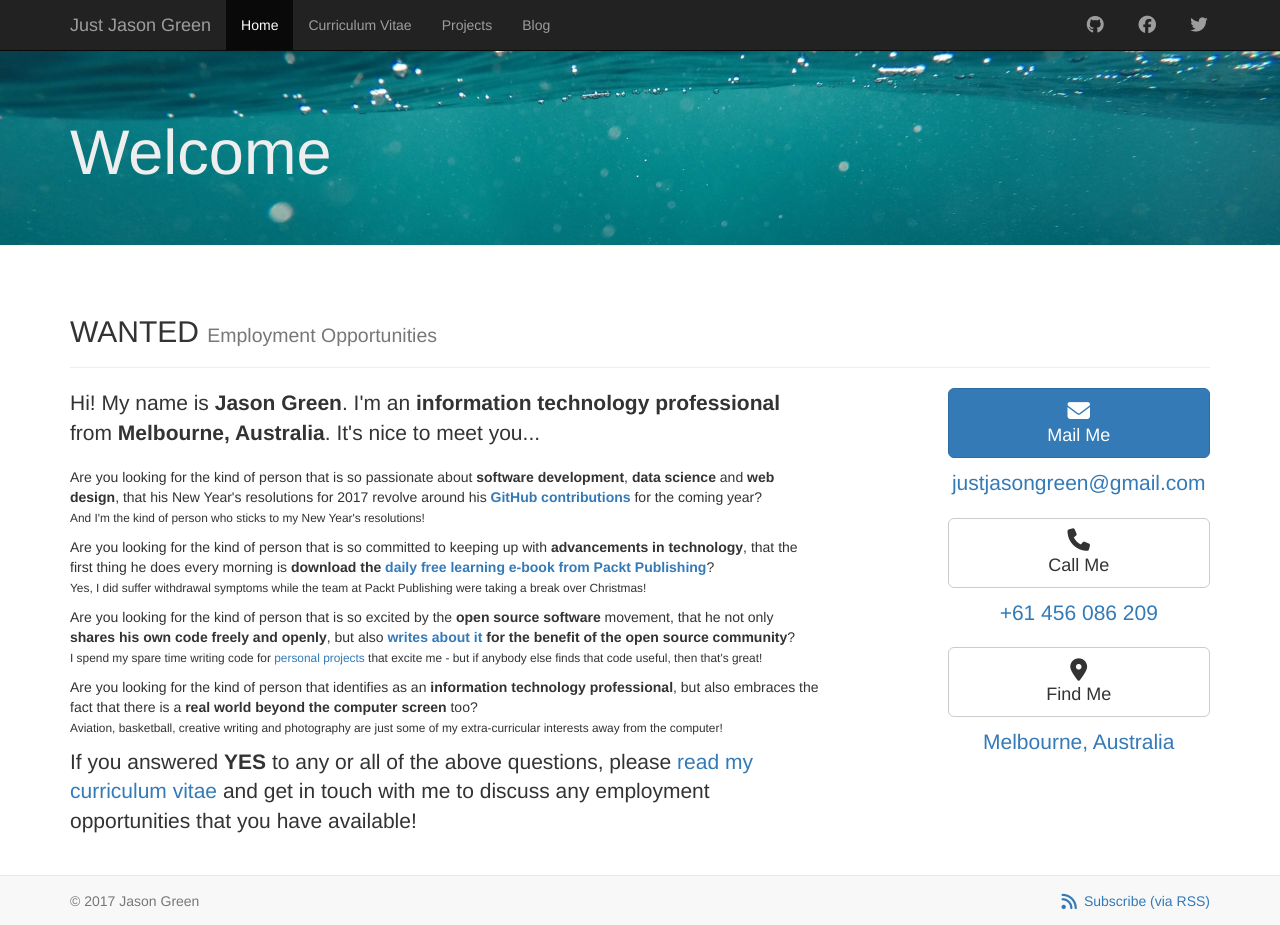
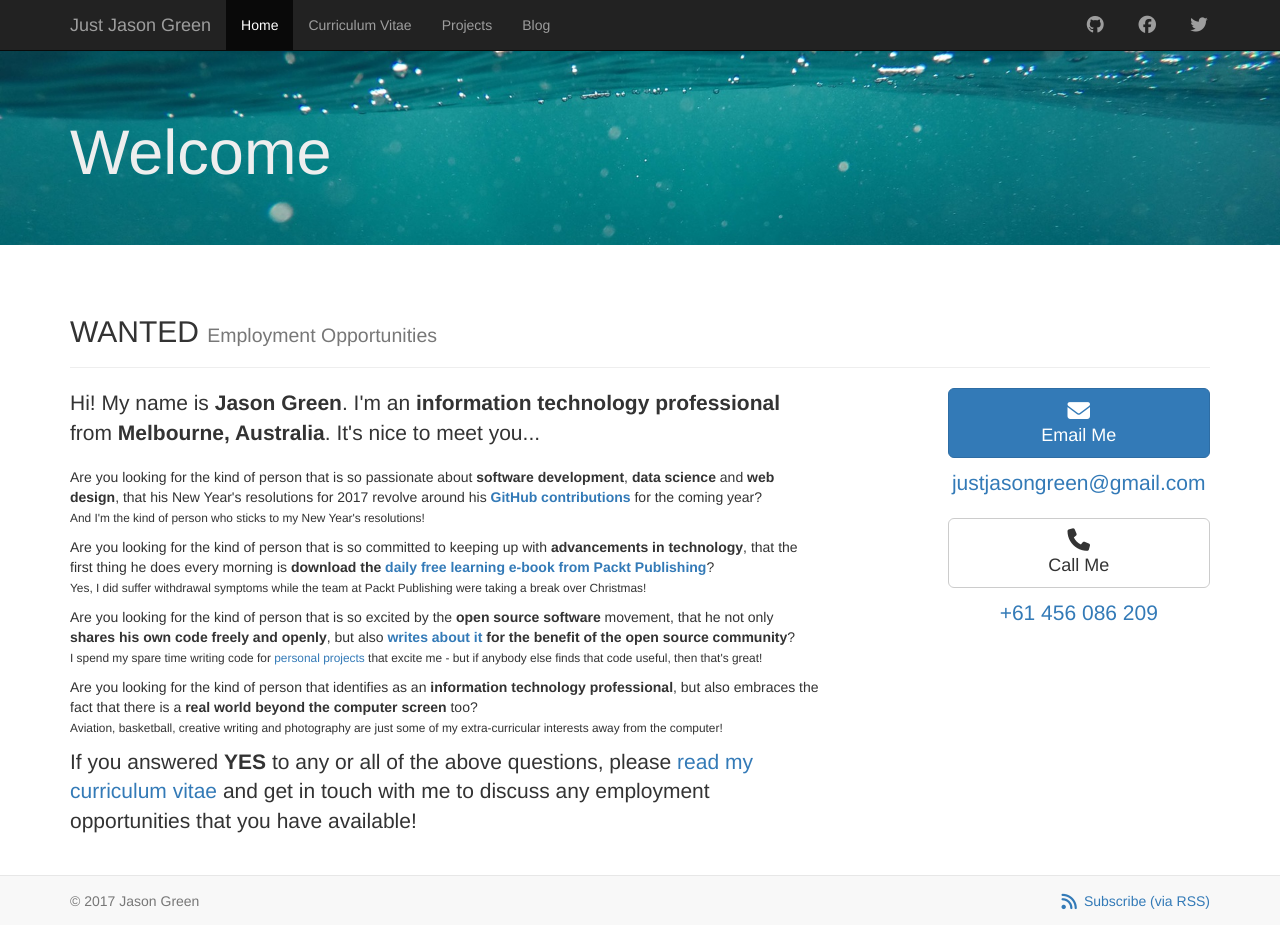
Before and after one commit to justjasongreen/justjasongreen.github.io, a Jekyll site: the page built from index.html, in a window 1280 px wide and 925 px high. Built offline with Jekyll 4.4.1, drawn with Linux system fonts in a browser that asks for light colours; nearby versions of some CDN libraries.

Commit message:
Add Contact Details
Add contact.html include to DRY up the contact details/links already featured on the home page.

Update index.html to use the contact.html include.

Update curriculum-vitae/index.html to add the contact.html include.

```diff
--- /dev/null
+++ b/_includes/contact.html
@@ -0,0 +1,19 @@
+<hr class="visible-xs-block" />
+<p>
+    <a href="mailto:justjasongreen@gmail.com" class="btn btn-primary btn-lg btn-block">
+        <i class="fa fa-envelope fa-fw fa-lg"></i><br />
+        Email Me
+    </a>
+</p>
+<p class="lead">
+    <a href="mailto:justjasongreen@gmail.com">justjasongreen@gmail.com</a>
+</p>
+<p>
+    <a href="tel:+61-456-086-209" class="btn btn-default btn-lg btn-block">
+        <i class="fa fa-phone fa-fw fa-lg"></i><br />
+        Call Me
+    </a>
+</p>
+<p class="lead">
+    <a href="tel:+61-456-086-209">+61 456 086 209</a>
+</p>
--- a/index.html
+++ b/index.html
@@ -28,33 +28,6 @@
         <p class="lead">If you answered <strong>YES</strong> to any or all of the above questions, please <a href="{{ '/curriculum-vitae/' | relative_url }}">read my curriculum vitae</a> and get in touch with me to discuss any employment opportunities that you have available!</p>
     </div>
     <div class="col-md-offset-1 col-md-3 text-center">
-        <hr class="visible-xs-block" />
-        <p>
-            <a href="mailto:justjasongreen@gmail.com" class="btn btn-primary btn-lg btn-block">
-                <i class="fa fa-envelope fa-fw fa-lg"></i><br />
-                Mail Me
-            </a>
-        </p>
-        <p class="lead">
-            <a href="mailto:justjasongreen@gmail.com">justjasongreen@gmail.com</a>
-        </p>
-        <p>
-            <a href="tel:+61-456-086-209" class="btn btn-default btn-lg btn-block">
-                <i class="fa fa-phone fa-fw fa-lg"></i><br />
-                Call Me
-            </a>
-        </p>
-        <p class="lead">
-            <a href="tel:+61-456-086-209">+61 456 086 209</a>
-        </p>
-        <p>
-            <a href="https://goo.gl/maps/aoTqY396MpR2" class="btn btn-default btn-lg btn-block" target="_blank" rel="nofollow">
-                <i class="fa fa-map-marker fa-fw fa-lg"></i><br />
-                Find Me
-            </a>
-        </p>
-        <p class="lead">
-            <a href="https://goo.gl/maps/aoTqY396MpR2" target="_blank" rel="nofollow">Melbourne, Australia</a>
-        </p>
+        {% include contact.html %}
     </div>
 </div>
```
Also changed, not shown: curriculum-vitae/index.html (+10 -3 lines).
